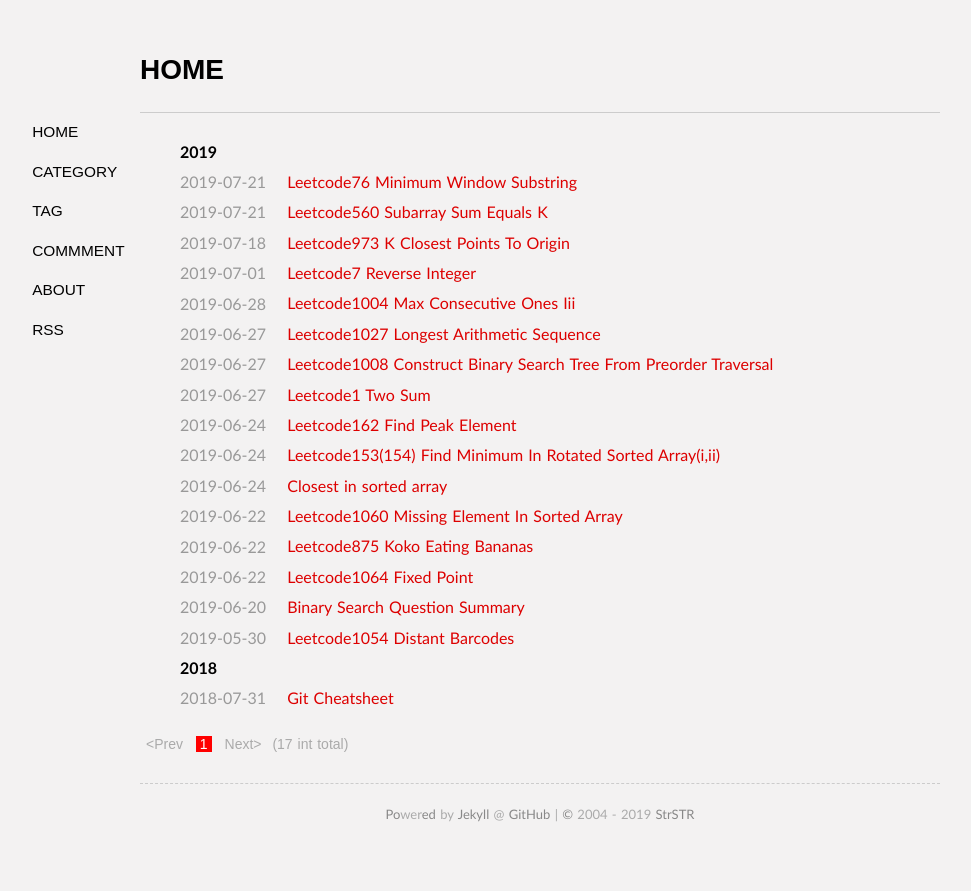
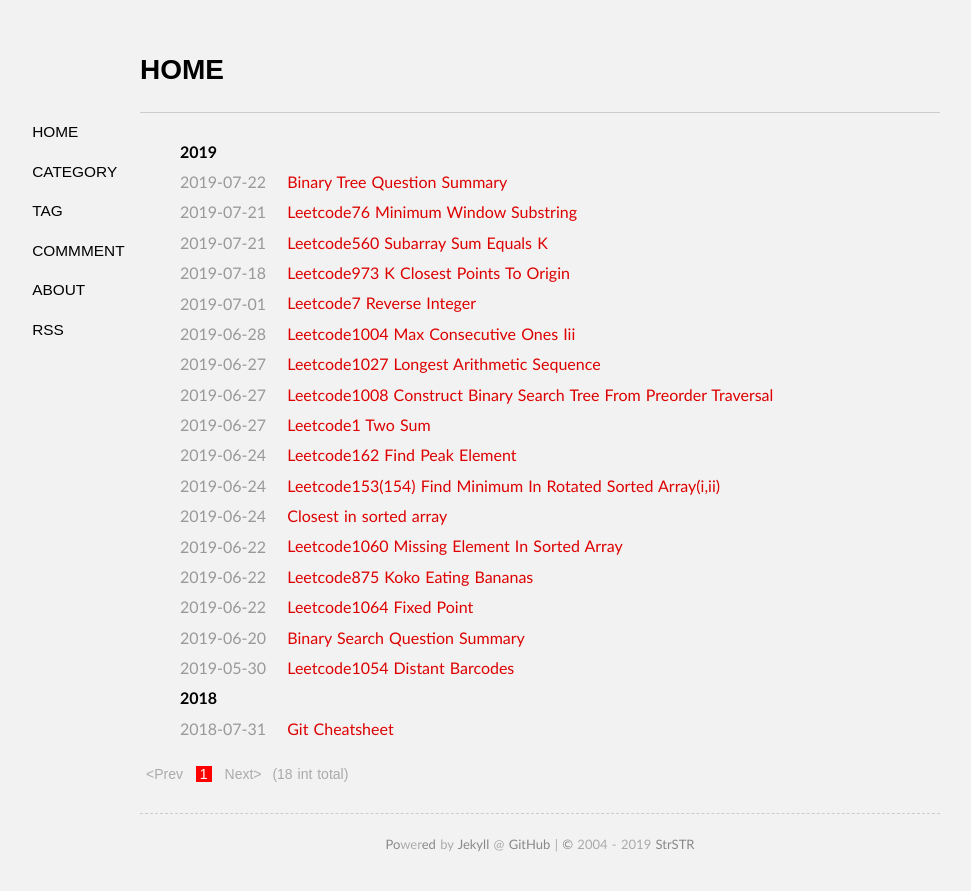
Before and after one commit to goingeast/goingeast.github.io, a Jekyll site: the page built from index.html, in a window 1280 px wide. Shown: the top 891 px of the page, without its empty margins (100-1071 px from the left). Built offline with Jekyll 4.4.1, drawn with Linux system fonts in a browser that asks for light colours; the list of posts is cut into pages by our own code; some of the changed lines change nothing that is shown.

Commit message:
Update and rename Binary Tree Question Summary.md to 2019-07-22-Binary-Tree-Question-Summary.md

````diff
--- a/_posts/Binary Tree Question Summary.md
+++ b/_posts/2019-07-22-Binary-Tree-Question-Summary.md
@@ -1,4 +1,6 @@
-#Binary Tree Question Summary
+---
+categories: Leetcode
+---
 ## Traverse of the binary tree
 In general, there are fours ways to traverse a tree, they are pre-order, in-order, post-order, and level-order. For the first three ways, we can do it clearly by using recursive as below.
 ```cpp
@@ -13,7 +15,7 @@
 ```
 ❶ visit root value here is pre-order
 ❷ visit root value here is in-order
-❸	visit root value here is post-order
+❸ visit root value here is post-order
 ![Alt text](../media/pic/bt_summary.png)
 So for a tree as below, we can have three traverse result:
 pre-order: [5, 4, 2, 0, 1, 6, 3]
@@ -34,6 +36,7 @@
 - ##### Serialize the tree structure.
 - ##### Binary search tree
 To use BST properties to solve the problem.
+- ##### Level order traverse question
 
 ## Key points
 1. Have to decide **which kind of traverse** we gonna use.
````
